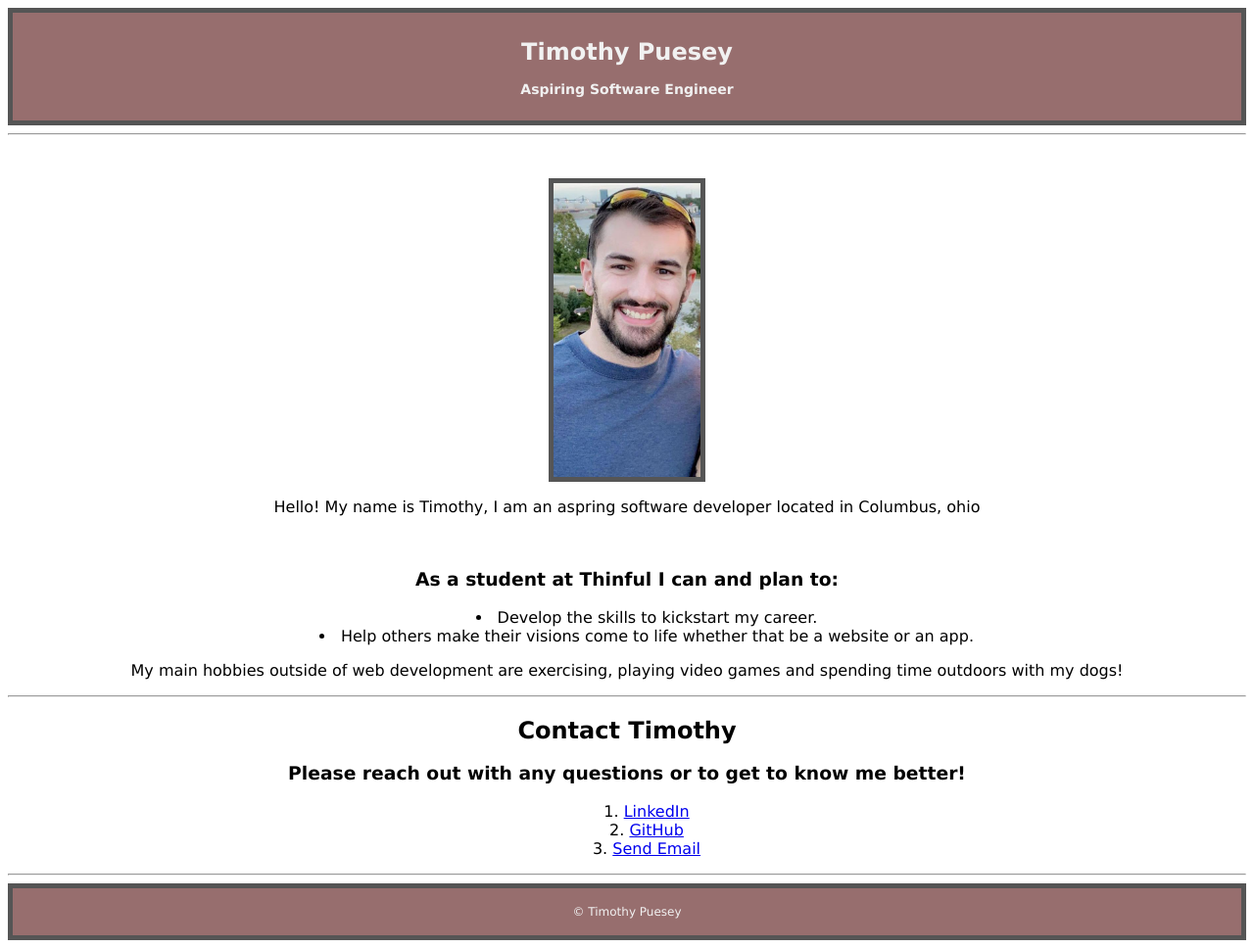
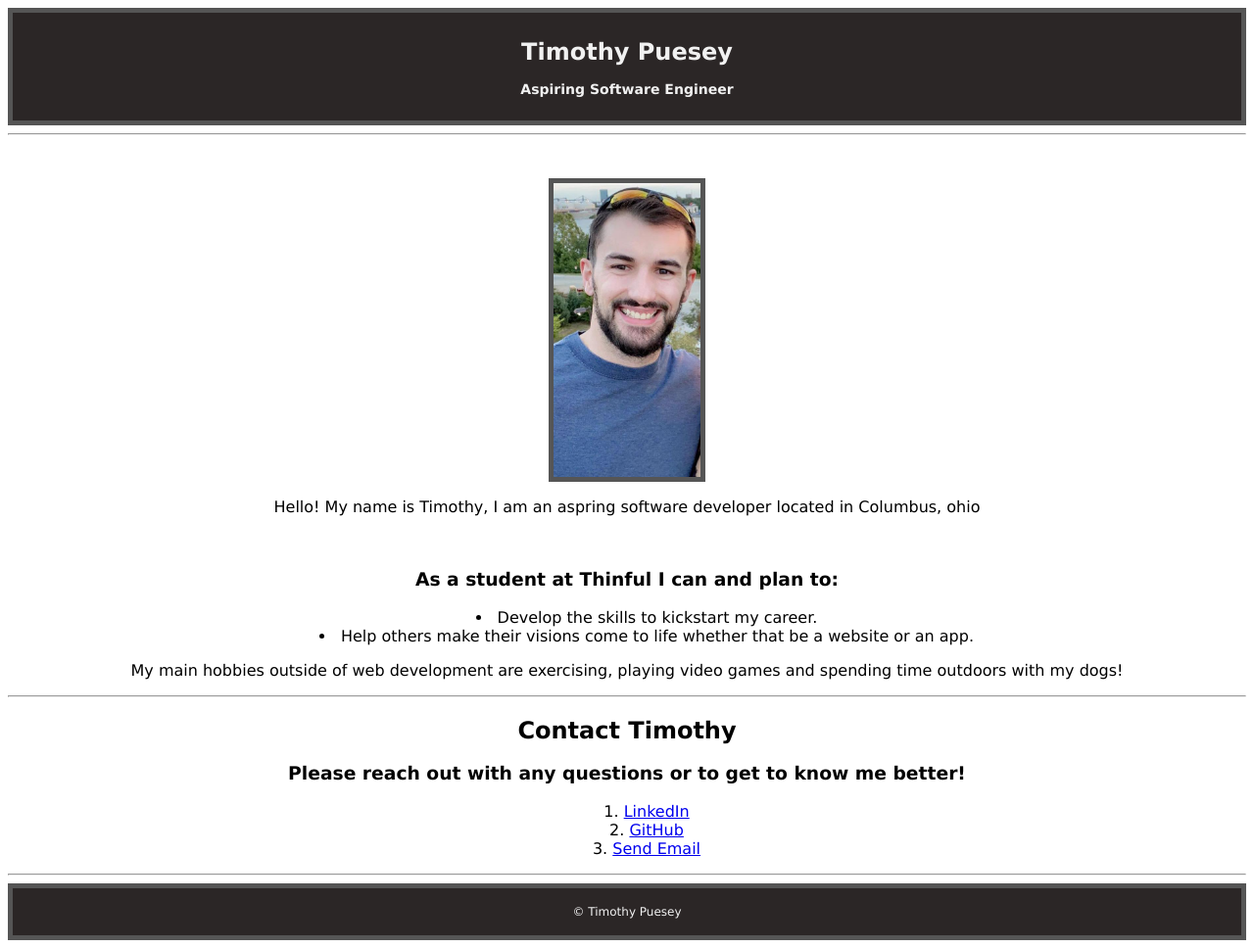
Before and after one commit to tpuesey/tpuesey.github.io, a plain HTML site: page index.html in a window 1280 px wide. Shown: the whole page at 98% size. Drawn offline with Linux system fonts and the light colour scheme.

Commit message:
Update style.css

```diff
--- a/style.css
+++ b/style.css
@@ -2,7 +2,7 @@
 .header {
     text-align: center;
     color: rgb(241, 241, 241);
-    background: rgb(151, 110, 110);
+    background: rgb(43, 38, 38);
     padding: 5px;
     font-family: Verdana, 'Times New Roman', Times, serif;
     font-size: 12px;
@@ -29,7 +29,7 @@
 .end {
     text-align: center;
     color: rgb(241, 241, 241);
-    background: rgb(151, 110, 110);
+    background: rgb(43, 38, 38);
     padding: 5px;
     font-family: Verdana, 'Times New Roman', Times, serif;
     font-size: 12px;
```
